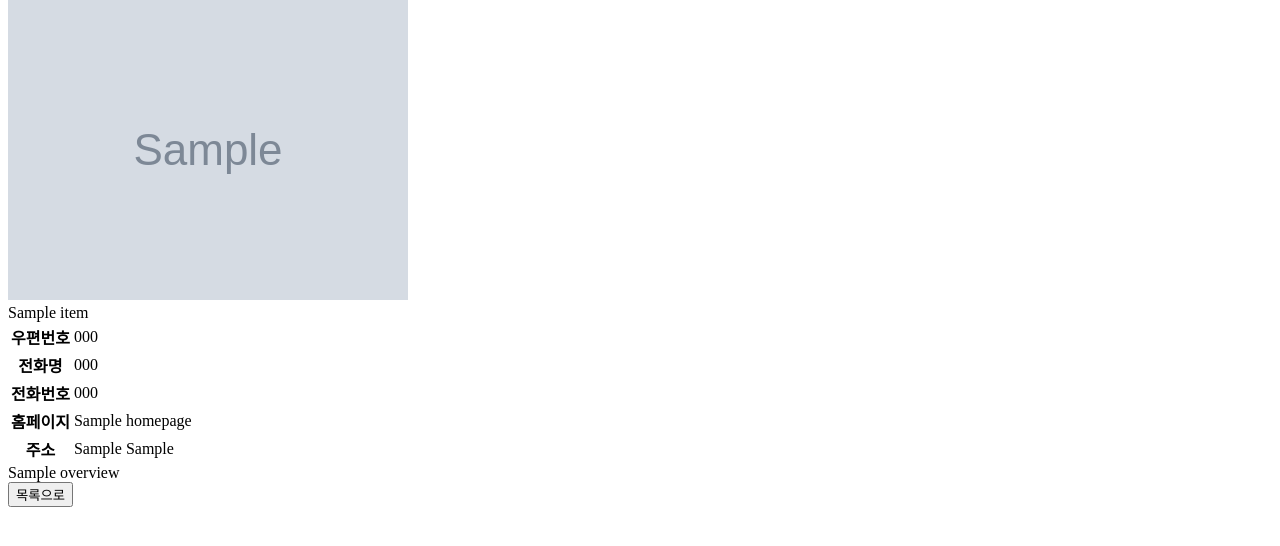
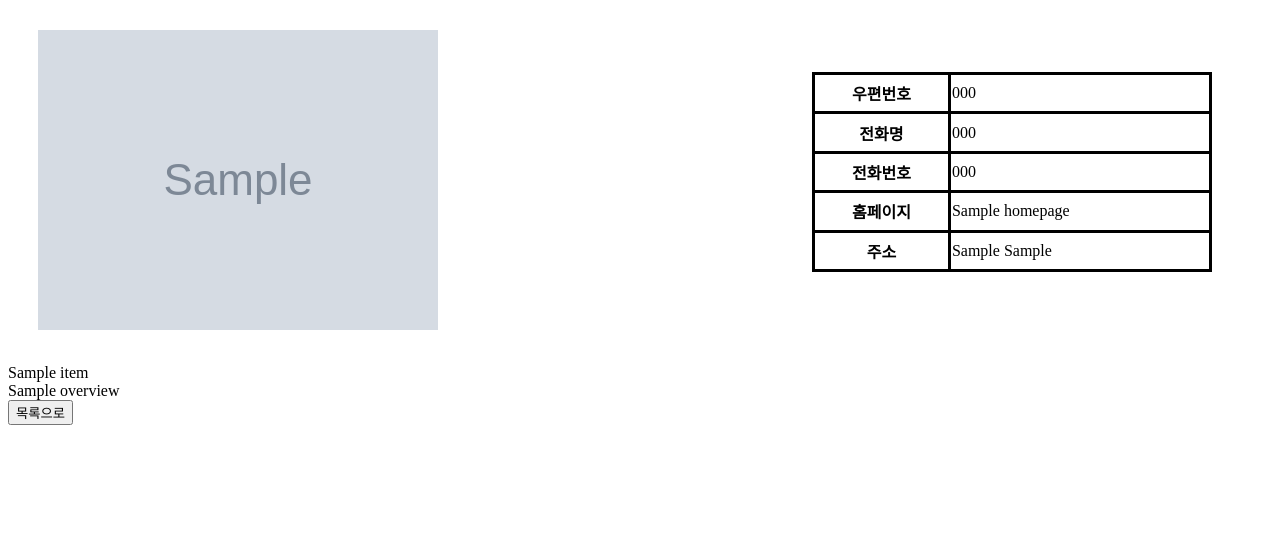
Before and after one commit to 2023-OSS-Team20/Tourist_attraction_Web, a Django app: template tourweb/tourapp/templates/tourapp/detail.html in a window 1280 px wide. Shown: the part 58-604 px from the top of the page. Run offline with Django 4.2, Linux system fonts and the light colour scheme; the template is opened without the code that fills it: most values are stand-ins (such as "Sample title", 1, 10 or a date in 2020); grey boxes marked "Sample" are stand-in pictures.

Commit message:
Update detail.css

```diff
--- a/tourweb/tourapp/static/css/detail.css
+++ b/tourweb/tourapp/static/css/detail.css
@@ -62,4 +62,23 @@ li {
 }
 img {
   width: 400px;
+  padding: 30px
 }
+.infowrap{
+  position: relative;
+}
+
+.infotable{
+  width: 400px;
+  height: 200px;
+  position: absolute;
+  right: 60px;
+  bottom: 110px;
+  border-collapse: collapse;
+}
+th{
+  border-style : solid;
+}
+td{
+  border-style : solid;
+}
```
